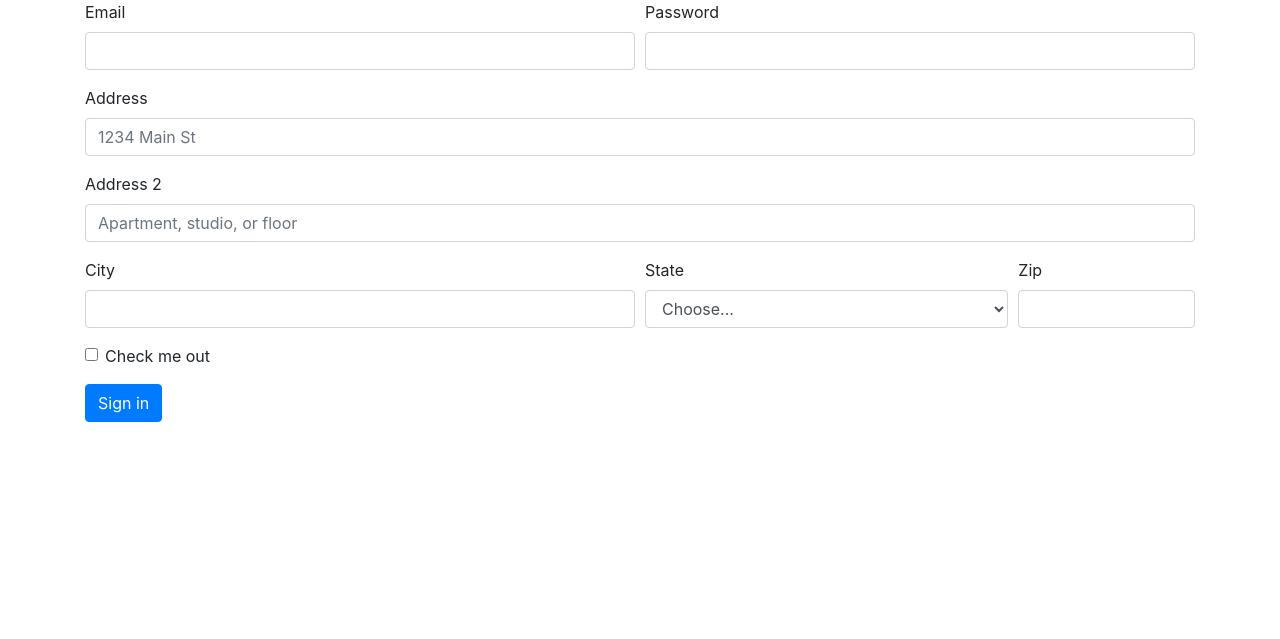
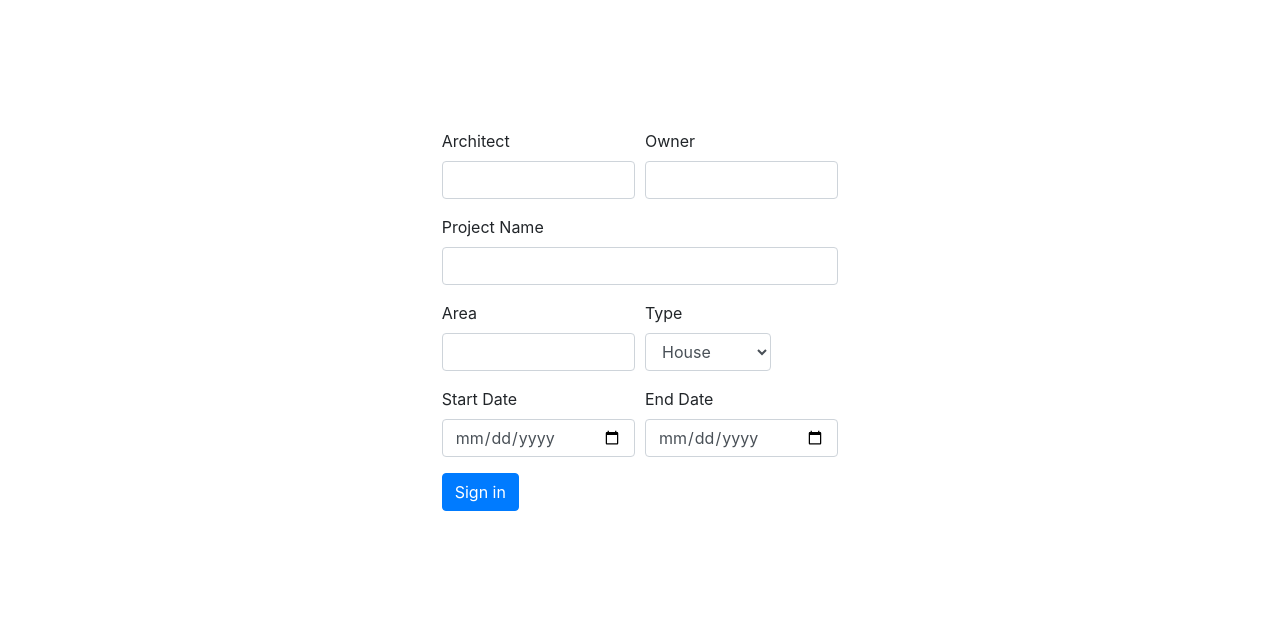
Before and after one commit to pabloglez1993/hom-django, a Django app: page /projects/add_project/ in a window 1280 px wide. Shown: the part 58-697 px from the top of the page. Run offline with Django 3.2, Linux system fonts and the light colour scheme; a user stored in the database is signed in; some libraries are stand-ins or nearby versions.

Commit message:
Edit project

```diff
--- a/projects/urls.py
+++ b/projects/urls.py
@@ -6,4 +6,5 @@ from projects import views
 urlpatterns = [
     path('', views.list_projects, name='list_projects'),
     path('add_project/', views.add_project, name='add_project'),
+    path('edit_project/<int:id>', views.edit_project, name='edit_project'),
 ]
--- a/projects/views.py
+++ b/projects/views.py
@@ -1,7 +1,10 @@
 from django.contrib.auth.decorators import login_required
-from django.shortcuts import render
-from .models import Project
+from django.shortcuts import render, redirect
+from projects.models import Project, Owner
+from users.models import Architect
 from django.db.models import Sum
+
+from projects.forms import ProjectForm
 
 @login_required
 def list_projects(request):
@@ -14,3 +17,39 @@ def list_projects(request):
 @login_required
 def add_project(request):
     return render(request, 'projects/add_project.html')
+
+@login_required
+def edit_project(request, id):
+    projectSave = Project.objects.get(pk=id)
+
+    if request.method == 'POST':
+        form = ProjectForm(request.POST)
+        if form.is_valid():
+            data = form.cleaned_data
+
+            projectSave.architect = data['architect']
+            projectSave.owner = data['owner']
+            projectSave.name = data['name']
+            projectSave.area = data['area']
+            projectSave.type = data['type']
+            projectSave.start_date = data['start_date']
+            projectSave.end_date = data['end_date']
+            projectSave.save()
+
+            return redirect('list_projects')
+    else:
+        form = ProjectForm()
+    project = Project.objects.get(pk=id)
+    architects = Architect.objects.values('architect__username')
+    owners = Owner.objects.values('first_name')
+    return render(
+        request,
+        'projects/edit_project.html',
+        {
+            'project': project,
+            'form': form,
+            'architects': architects,
+            'owners': owners,
+            'types': Project.BUILDING_TYPES
+        }
+    )
--- a/templates/base.html
+++ b/templates/base.html
@@ -22,9 +22,10 @@
     {% endblock %}
     </nav>
 
-
+    <div class="container-fluid">
     {% block container %}
     {% endblock %}
+    </div>
 
     {% include "footer.html" %}
     <!-- Optional JavaScript -->
--- a/templates/projects/add_project.html
+++ b/templates/projects/add_project.html
@@ -18,52 +18,51 @@
 {% endblock %}
 
 {% block container %}
-<div class="container">
+<div style="height: 80vh" class="row">
+<div class="col-4 mx-auto my-auto">
 <form>
     <div class="form-row">
         <div class="form-group col-md-6">
-                <label for="inputEmail4">Email</label>
-                <input type="email" class="form-control" id="inputEmail4">
+            <label for="inputArchitect">Architect</label>
+            <input type="text" class="form-control" id="inputArchitect">
         </div>
         <div class="form-group col-md-6">
-                <label for="inputPassword4">Password</label>
-                <input type="password" class="form-control" id="inputPassword4">
+            <label for="inputOwner">Owner</label>
+            <input type="text" class="form-control" id="inputOwner">
         </div>
     </div>
     <div class="form-group">
-            <label for="inputAddress">Address</label>
-            <input type="text" class="form-control" id="inputAddress" placeholder="1234 Main St">
-        </div>
-        <div class="form-group">
-            <label for="inputAddress2">Address 2</label>
-            <input type="text" class="form-control" id="inputAddress2" placeholder="Apartment, studio, or floor">
+        <label for="inputProject">Project Name</label>
+        <input type="text" class="form-control" id="inputProject">
     </div>
     <div class="form-row">
         <div class="form-group col-md-6">
-                <label for="inputCity">City</label>
-                <input type="text" class="form-control" id="inputCity">
+            <label for="inputArea">Area</label>
+            <input type="number" class="form-control" id="inputArea">
         </div>
         <div class="form-group col-md-4">
-                <label for="inputState">State</label>
-                <select id="inputState" class="form-control">
-                    <option selected>Choose...</option>
-                    <option>...</option>
+            <label for="inputType">Type</label>
+            <select id="inputType" class="form-control">
+                <option>House</option>
+                <option>Department</option>
+                <option>Building</option>
+                <option>Reparation</option>
+                <option>Other</option>
             </select>
         </div>
-            <div class="form-group col-md-2">
-                <label for="inputZip">Zip</label>
-                <input type="text" class="form-control" id="inputZip">
     </div>
+        <div class="form-row">
+        <div class="form-group col-md-6">
+            <label for="inputStartDate">Start Date</label>
+            <input type="date" class="form-control" id="inputStartDate">
         </div>
-        <div class="form-group">
-            <div class="form-check">
-                <input class="form-check-input" type="checkbox" id="gridCheck">
-                <label class="form-check-label" for="gridCheck">
-                    Check me out
-                </label>
+        <div class="form-group col-md-6">
+            <label for="inputEndDate">End Date</label>
+            <input type="date" class="form-control" id="inputEndDate">
         </div>
     </div>
     <button type="submit" class="btn btn-primary">Sign in</button>
 </form>
 </div>
+</div>
 {% endblock %}
--- a/templates/projects/list.html
+++ b/templates/projects/list.html
@@ -26,7 +26,9 @@
 {% endblock %}
 
 {% block container %}
+<div class="row">
     {% for project in projects %}
+    <div class="col-sm-12 col-md-6">
         <div class="card bg-light">
                 <h5 class="card-header">
                 {{ project.name }}
@@ -37,9 +39,11 @@
                 <p class="card-text"><b>Estimated Price:</b> {{ project.sum_estimated_price }} <b>Real Price:</b> {{ project.sum_real_price }}</p>
                 <p class="card-text"><b>Started:</b> {{ project.start_date }} <b>Ended:</b> {{ project.end_date }}</p>
                 <a href="#" class="btn btn-secondary">Details</a>
-              <a href="#" class="btn btn-dark">Edit</a>
+                <a href="{% url 'edit_project' project.id %}" class="btn btn-dark">Edit</a>
                 <a href="#" class="btn btn-danger">Delete</a>
                 </div>
         </div>
+    </div>
     {% endfor %}
+</div>
 {% endblock %}
--- a/templates/users/login.html
+++ b/templates/users/login.html
@@ -8,10 +8,11 @@
 {% endblock %}
 
 {% block container %}
-<div class="container">
 {% if error %}
 <p class="alert alert-danger">{{ error }}</p>
 {% endif %}
+<div style="height: 80vh" class="row">
+<div class="col-4 mx-auto my-auto">
 <form method="POST" action="{% url 'login' %}">
     {% csrf_token %}
     <div class="form-group">
@@ -25,4 +26,5 @@
     <button type="submit" class="btn btn-primary">Submit</button>
 </form>
 </div>
+</div>
 {% endblock %}
```
Also changed, not shown: projects/forms.py (added, +12 -0 lines), projects/models.py (+8 -1 lines), templates/projects/edit_project.html (added, +81 -0 lines), db.sqlite3, projects/migrations/0002_auto_20200619_0006.py (added), projects/migrations/0003_auto_20200619_0340.py (added). Lines whose indentation alone changed are shown as unchanged.
